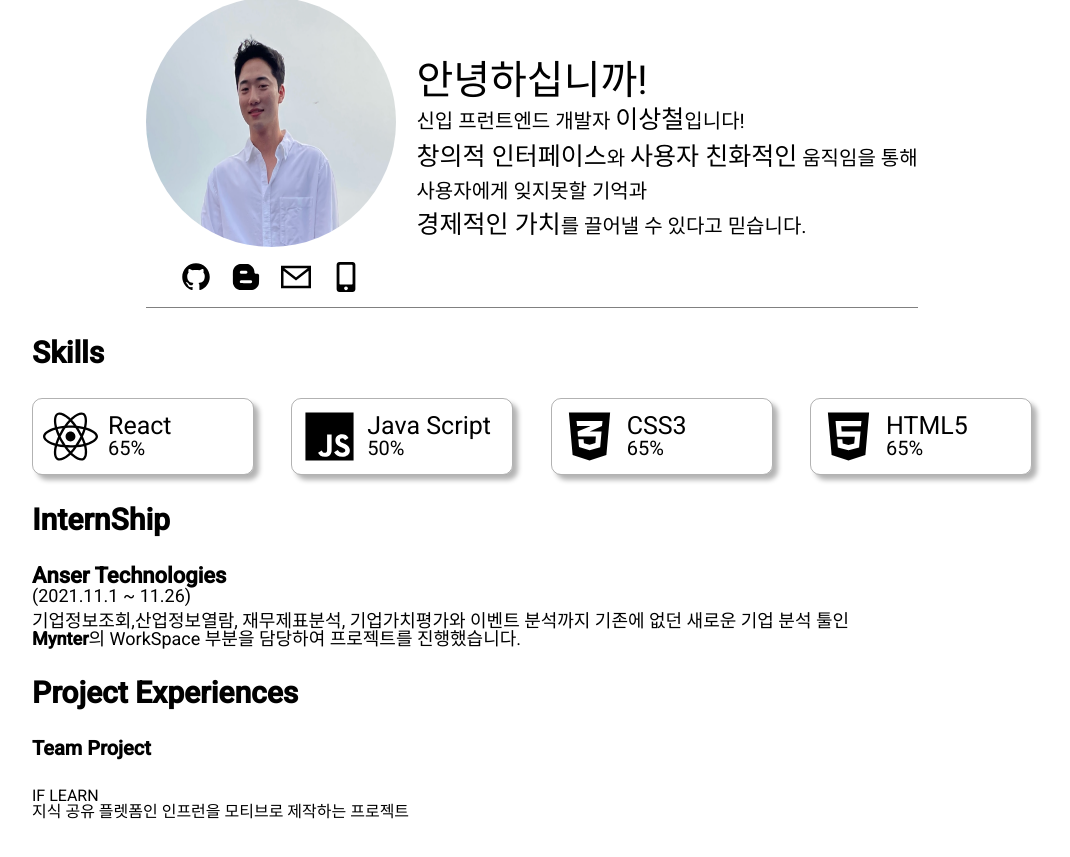
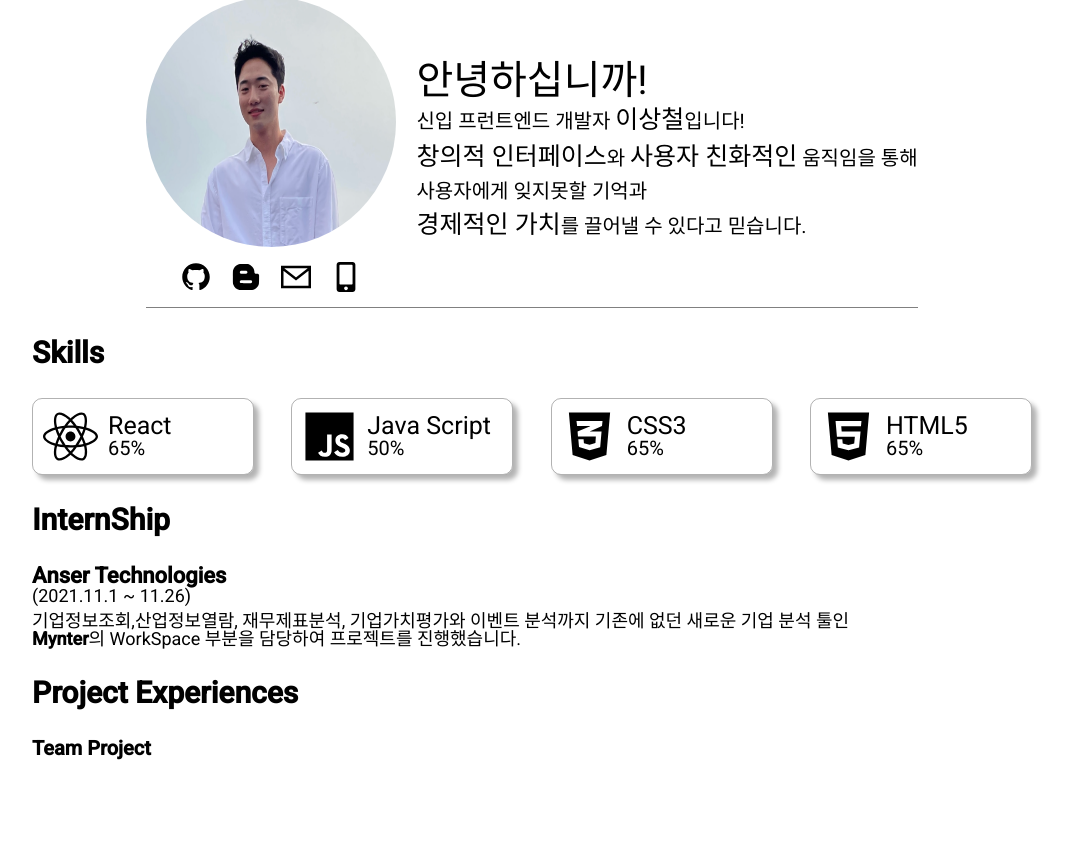
Before and after one commit to sangcheol-LEE/1st-portfolio, a React (Create React App) app: page / in a window 1280 px wide. Shown: the part 153-1010 px from the top of the page, without its empty margins (118-1188 px from the left). Built offline with nearby package versions, Linux system fonts and the light colour scheme.

Commit message:
블록커 만남

```diff
--- a/package.json
+++ b/package.json
@@ -6,6 +6,7 @@
     "@testing-library/jest-dom": "^5.16.0",
     "@testing-library/react": "^11.2.7",
     "@testing-library/user-event": "^12.8.3",
+    "axios": "^0.24.0",
     "react": "^17.0.2",
     "react-dom": "^17.0.2",
     "react-icons": "^4.3.1",
--- a/src/App.js
+++ b/src/App.js
@@ -1,5 +1,4 @@
 import React ,{ useState,useEffect }from 'react';
-import { Link } from 'react-router-dom'
 import { createGlobalStyle } from 'styled-components'
 import styled from 'styled-components';
 import MainInfo from './Components/MainInfo';
@@ -7,10 +6,8 @@ import MainAside from './Components/MainNav';
 import Skill from './Components/Skill';
 import { FaReact,FaJs,FaCss3Alt,FaHtml5 } from 'react-icons/fa'
 
+const App = () => {
 
-
-
-const App = () => {
   return (
     <>
       <GlobalStyle/>
@@ -43,8 +40,6 @@ const App = () => {
             <h2 className="subTitle">Team Project</h2>
 
             <ProjectBox>
-              <h3>IF LEARN</h3>
-              <span>지식 공유 플렛폼인 인프런을 모티브로 제작하는 프로젝트</span>
 
             </ProjectBox>
 
```
Also changed, not shown: public/Data/doList.js (renamed from public/Data/myjob.json, +4 -4 lines), 1 other file (tests, documents, lock files or other folders).
